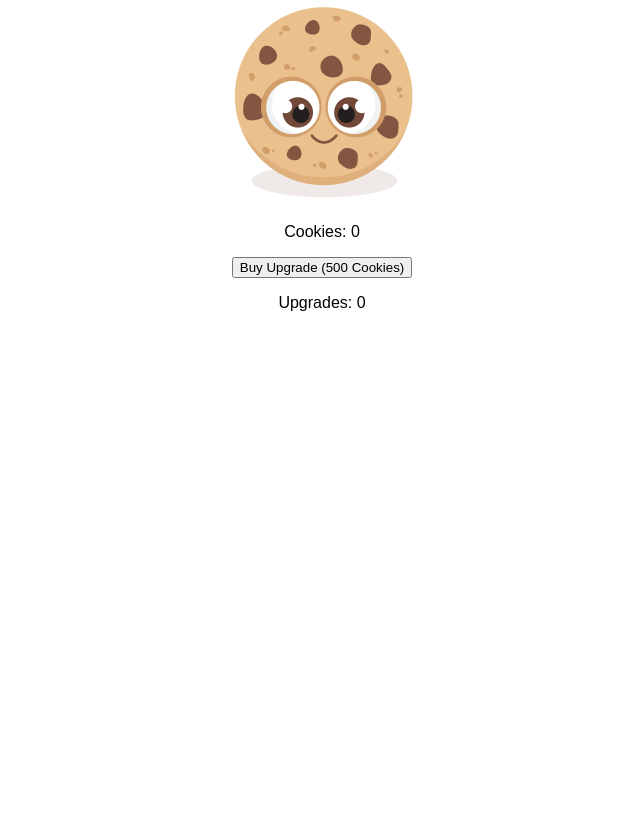
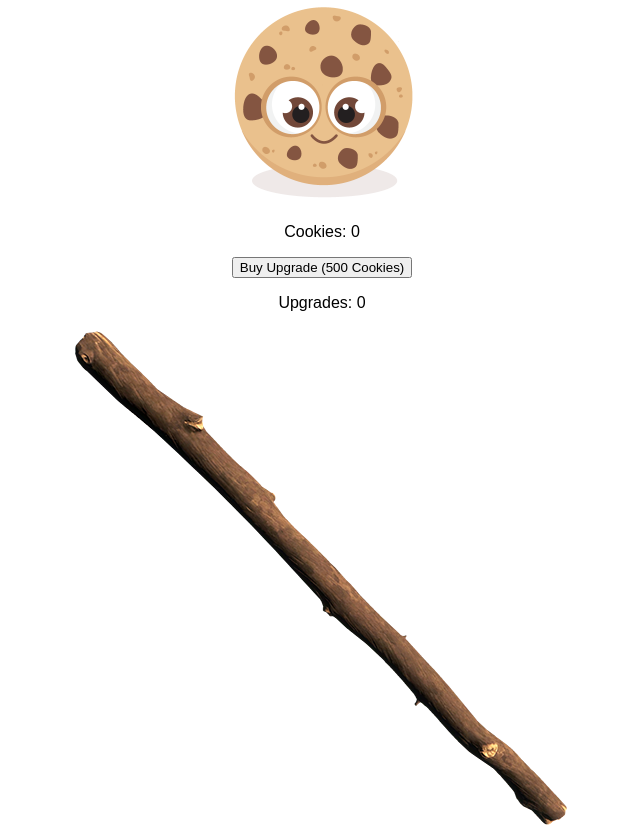
Before and after one commit to nik-787/187, a plain HTML site: page index.html in a window 1280 px wide. Shown: the part 850-1690 px from the top of the page, without its empty margins (318-958 px from the left). Before the commit the page ends 1178 px from the top, so only its background shows below. Drawn offline with Linux system fonts and the light colour scheme.

Commit message:
Update index.html

```diff
--- a/index.html
+++ b/index.html
@@ -63,6 +63,9 @@
     // Hier können Sie die Funktionalität für Ihre Upgrades implementieren, wenn Sie mehr als nur einen zählen möchten.
 
   </script>
+
+<img src="stick.png">
+
   </body>
  </body>
 </html>
```
